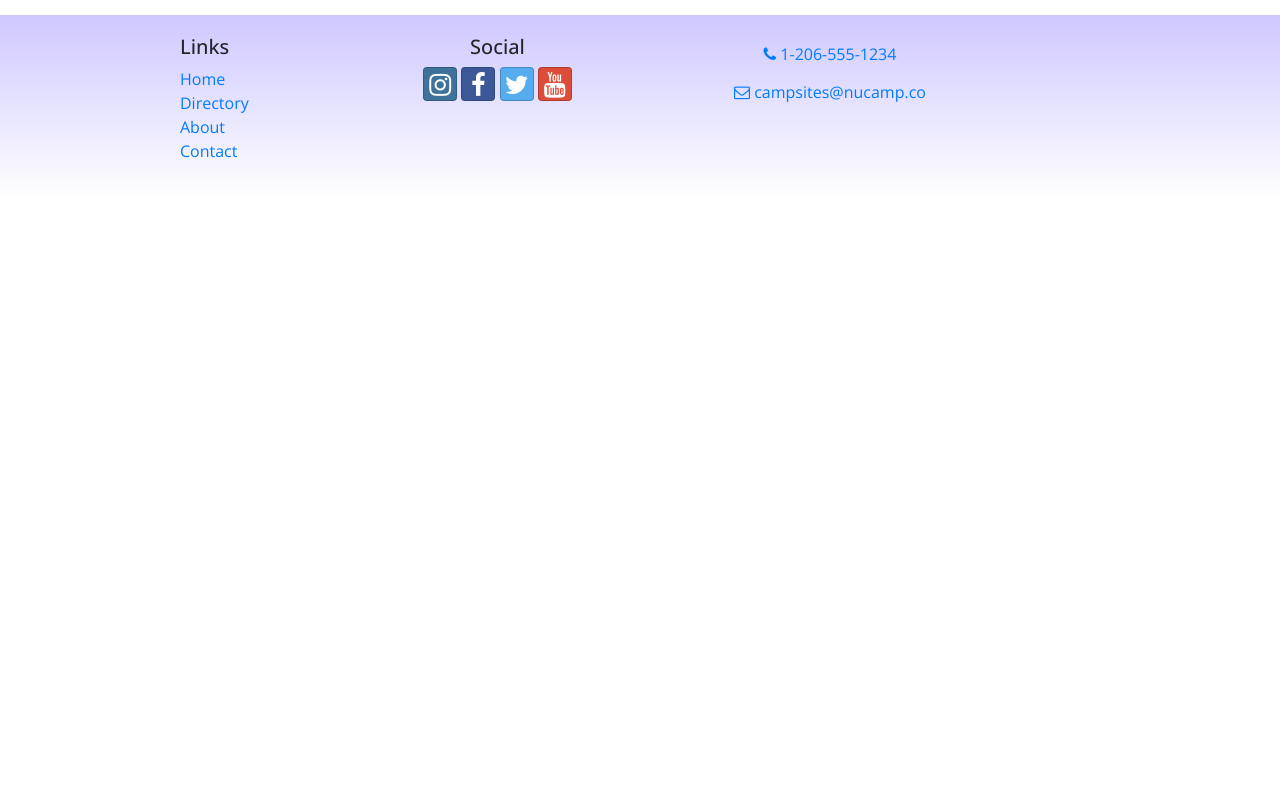
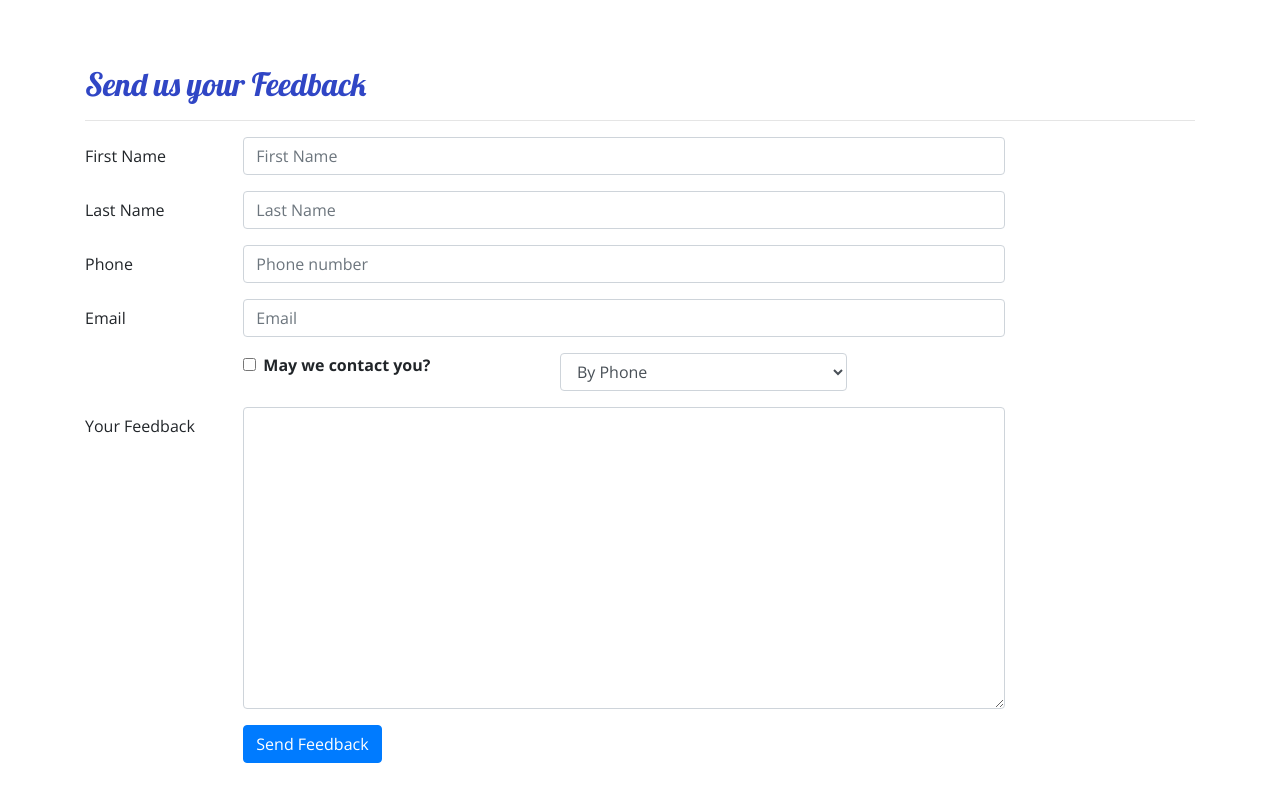
Before and after one commit to selceeus/nucamp-react-project, a React (Create React App) app: page /contactus in a window 1280 px wide. Shown: the part 560-1360 px from the top of the page. Before the commit the page ends 800 px from the top, so only its background shows below. Built offline with nearby package versions, Linux system fonts and the light colour scheme.

Commit message:
Controlled Forms set up

```diff
--- a/src/components/ContactComponent.js
+++ b/src/components/ContactComponent.js
@@ -1,8 +1,43 @@
-import React from 'react';
-import { Breadcrumb, BreadcrumbItem } from 'reactstrap';
+import React, { Component } from 'react';
+import { Breadcrumb, BreadcrumbItem, Button, Form, FormGroup, Label, Input, Col } from 'reactstrap';
 import { Link } from 'react-router-dom';
 
-function Contact(props) {
+class Contact extends Component {
+    constructor(props) {
+        super(props);
+
+        this.state = {
+            firstName: '',
+            lastName: '',
+            phoneNum: '',
+            email: '',
+            agree: false,
+            contactType: 'By Phone',
+            feedback: ''
+        };
+
+        this.handleInputChange = this. handleInputChange.bind(this);
+        this.handleSubmit = this.handleSubmit.bind(this);
+
+    }
+
+    handleInputChange(event) {
+        const target = event.target;
+        const value = target.type === 'checkbox' ? target.checked : target.value;
+        const name = target.name;
+
+        this.setState({
+            [name]: value
+        });
+    }
+
+    handleSubmit(event) {
+        console.log('Current state is: ' + JSON.stringify(this.state));
+        alert('Current state is: ' + JSON.stringify(this.state));
+        event.preventDefault();
+    }
+
+    render() {
         return (
             <div className="container">
                 <div className="row">
@@ -34,8 +69,93 @@
                         <a role="button" className="btn btn-link" href="mailto:fakeemail@fakeemail.co"><i className="fa fa-envelope-o"></i> campsites@nucamp.co</a>
                     </div>
                 </div>
+
+                <div className="row row-content">
+                   <div className="col-12">
+                      <h2>Send us your Feedback</h2>
+                      <hr />
+                   </div>
+                    <div className="col-md-10">
+                        <Form onSubmit={this.handleSubmit}>
+                            <FormGroup row>
+                                <Label htmlFor="firstName" md={2}>First Name</Label>
+                                <Col md={10}>
+                                    <Input type="text" id="firstName" name="firstName"
+                                        placeholder="First Name"
+                                        value={this.state.firstName}
+                                        onChange={this.handleInputChange} />
+                                </Col>
+                            </FormGroup>
+                            <FormGroup row>
+                                <Label htmlFor="lastName" md={2}>Last Name</Label>
+                                <Col md={10}>
+                                    <Input type="text" id="lastName" name="lastName"
+                                        placeholder="Last Name"
+                                        value={this.state.lastName}
+                                        onChange={this.handleInputChange} />
+                                </Col>
+                            </FormGroup>
+                            <FormGroup row>
+                                <Label htmlFor="phoneNum" md={2}>Phone</Label>
+                                <Col md={10}>
+                                    <Input type="tel" id="phoneNum" name="phoneNum"
+                                        placeholder="Phone number"
+                                        value={this.state.phoneNum}
+                                        onChange={this.handleInputChange} />
+                                </Col>
+                            </FormGroup>
+                            <FormGroup row>
+                                <Label htmlFor="email" md={2}>Email</Label>
+                                <Col md={10}>
+                                    <Input type="email" id="email" name="email"
+                                        placeholder="Email"
+                                        value={this.state.email}
+                                        onChange={this.handleInputChange} />
+                                </Col>
+                            </FormGroup>
+                            <FormGroup row>
+                                <Col md={{size: 4, offset: 2}}>
+                                    <FormGroup check>
+                                        <Label check>
+                                            <Input type="checkbox"
+                                                name="agree"
+                                                checked={this.state.agree}
+                                                onChange={this.handleInputChange} /> {' '}
+                                            <strong>May we contact you?</strong>
+                                        </Label>
+                                    </FormGroup>
+                                </Col>
+                                <Col md={4}>
+                                    <Input type="select" name="contactType"
+                                            value={this.state.contactType}
+                                            onChange={this.handleInputChange}>
+                                        <option>By Phone</option>
+                                        <option>By Email</option>
+                                    </Input>
+                                </Col>
+                            </FormGroup>
+                            <FormGroup row>
+                                <Label htmlFor="feedback" md={2}>Your Feedback</Label>
+                                <Col md={10}>
+                                    <Input type="textarea" id="feedback" name="feedback"
+                                        rows="12"
+                                        value={this.state.feedback}
+                                        onChange={this.handleInputChange}></Input>
+                                </Col>
+                            </FormGroup>
+                            <FormGroup row>
+                                <Col md={{size: 10, offset: 2}}>
+                                    <Button type="submit" color="primary">
+                                        Send Feedback
+                                    </Button>
+                                </Col>
+                            </FormGroup>
+                        </Form>
+                    </div>
+                </div>
             </div>
         );
     }
+}
 
 export default Contact;
```
Lines whose indentation alone changed are shown as unchanged.
